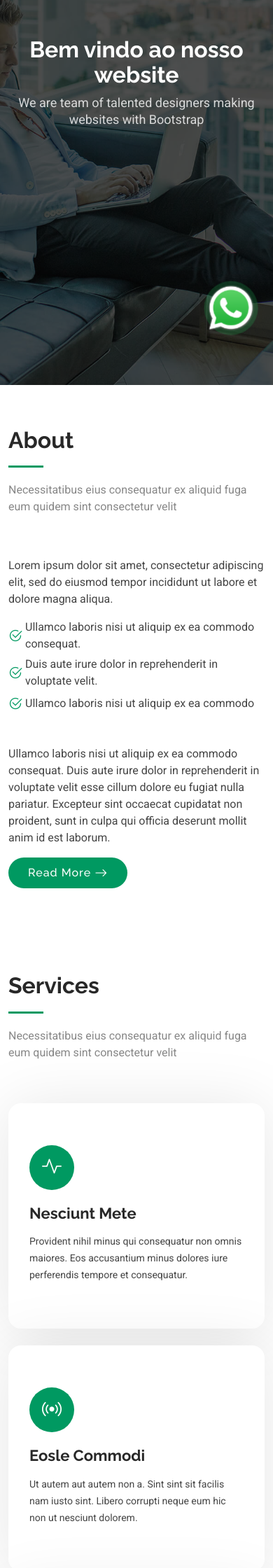
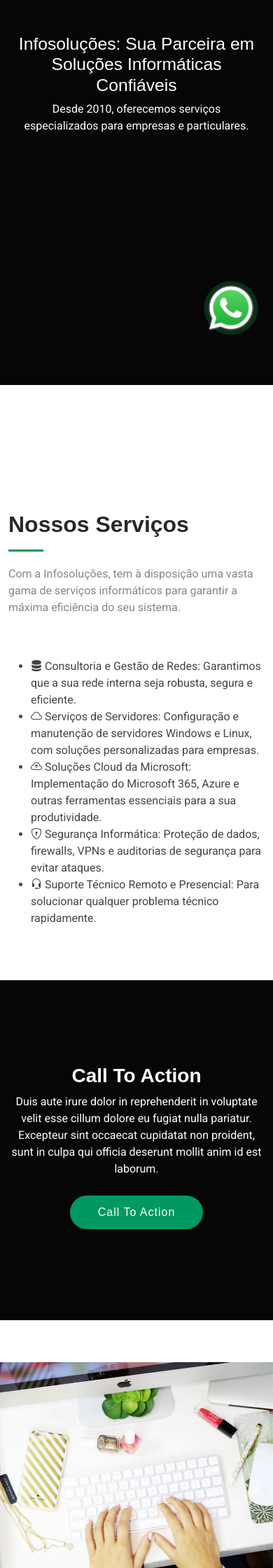
Before and after one commit to fernandes2612/infosolucoes, a PHP site: page / in a window 390 px wide. Shown: the part 294-2534 px from the top of the page at 70% size. Run offline with PHP 8.4, Linux system fonts and the light colour scheme.

Commit message:
info atualizada

```diff
--- a/assets/css/main.css
+++ b/assets/css/main.css
@@ -854,6 +746,8 @@ section,
   display: flex;
   align-items: center;
   justify-content: center;
+  text-align: center;
+  color: white;
 }
 
 .hero img {
@@ -864,45 +758,112 @@ section,
   height: 100%;
   object-fit: cover;
   z-index: 1;
-}
-
-.hero:before {
-  content: "";
-  background: color-mix(in srgb, var(--background-color), transparent 30%);
+  background: #000;
+}
+
+.hero-section {
+  width: 100%;
+  min-height: 100vh;
+  position: relative;
+  padding: 80px 0;
+  display: flex;
+  align-items: center;
+  justify-content: center;
+  text-align: center;
+  color: white;
+}
+
+.hero-background {
   position: absolute;
   inset: 0;
-  z-index: 2;
-}
-
-.hero .container {
+  width: 100%;
+  height: 100%;
+  z-index: 1;
+}
+
+.hero-background img {
+  width: 100%;
+  height: 100%;
+  object-fit: cover;
+  display: block;
+}
+
+.hero-overlay {
+  content: "";
+  background: rgba(255, 255, 255, 0.5);
+  position: absolute;
+  inset: 0;
+  z-index: 2;  /* Ajuste para garantir que o texto no Hero Section seja visível */
+}
+
+.hero-content h2,
+.hero-content p {
+  color: #ffffff; /* Cor branca para contraste com fundo escuro */
+  z-index: 3; /* Garante que o texto fique acima de outros elementos */
+  position: relative; /* Evita sobreposição */
+}
+
+.hero-content {
   position: relative;
   z-index: 3;
-}
-
-.hero h2 {
-  margin: 0;
-  font-size: 48px;
+  max-width: 900px;
+  padding: 0 20px;
+}
+
+.hero-logo h1 {
+  font-size: 3.5rem;
   font-weight: 700;
-}
-
-.hero p {
-  color: color-mix(in srgb, var(--default-color), transparent 20%);
-  margin: 10px 0 20px 0;
-  font-size: 24px;
-}
-
+  text-transform: lowercase;
+  margin-bottom: 30px;
+  color: white;
+}
+
+.hero-title {
+  margin: 0 0 20px 0;
+  font-size: 2.5rem;
+  font-weight: 600;
+  line-height: 1.3;
+}
+
+.hero-description {
+  color: rgba(255, 255, 255, 0.9);
+  margin: 0 auto 30px auto;
+  font-size: 1.3rem;
+  line-height: 1.6;
+  max-width: 700px;
+}
+
+#hero img {
+  display: block;
+  margin: 0 auto;
+  max-width: 100%;
+  height: auto;
+}
+
+/* Ajustes para mobile */
 @media (max-width: 768px) {
-  .hero h2 {
-    font-size: 32px;
-    line-height: 36px;
-  }
-
-  .hero p {
-    font-size: 18px;
-    line-height: 24px;
-  }
-}
-
+  .hero-section {
+    padding: 60px 0;
+    min-height: 90vh;
+  }
+
+  .hero-logo h1 {
+    font-size: 2.5rem;
+    margin-bottom: 20px;
+  }
+
+  .hero-title {
+    font-size: 1.8rem;
+    line-height: 1.2;
+    margin-bottom: 15px;
+  }
+
+  .hero-description {
+    font-size: 1.1rem;
+    line-height: 1.5;
+    margin-bottom: 25px;
+  }
+}
 /*--------------------------------------------------------------
 # About Section
 --------------------------------------------------------------*/
--- a/index.html
+++ b/index.html
@@ -5,18 +5,18 @@
   <meta name="viewport" content="width=device-width, initial-scale=1.0">
   <meta charset="utf-8">
   <meta content="width=device-width, initial-scale=1.0" name="viewport">
-  <title>Info Soluções</title>
+  <title>InfoSoluções</title>
   <meta name="description" content="">
   <meta name="keywords" content="">
 
   <!-- Favicons -->
-  <link href="imagens/Infosoluções_logo_Preto_page-0001-removebg-preview.png" rel="icon">
+  <link href="imagens/simbolo_pagina.png" rel="icon">
 
 
   <!-- Fonts -->
   <link href="https://fonts.googleapis.com" rel="preconnect">
   <link href="https://fonts.gstatic.com" rel="preconnect" crossorigin>
-  <link href="https://fonts.googleapis.com/css2?family=Roboto:ital,wght@0,100;0,300;0,400;0,500;0,700;0,900;1,100;1,300;1,400;1,500;1,700;1,900&family=Poppins:ital,wght@0,100;0,200;0,300;0,400;0,500;0,600;0,700;0,800;0,900;1,100;1,200;1,300;1,400;1,500;1,600;1,700;1,800;1,900&family=Raleway:ital,wght@0,100;0,200;0,300;0,400;0,500;0,600;0,700;0,800;0,900;1,100;1,200;1,300;1,400;1,500;1,600;1,700;1,800;1,900&display=swap" rel="stylesheet">
+  <link href="https://fonts.googleapis.com/css2?family=Roboto:wght@100;300;400;500;700;900&family=Poppins:wght@100;200;300;400;500;600;700;800;900&display=swap" rel="stylesheet">
 
   <!-- Vendor CSS Files -->
   <link href="assets/vendor/bootstrap/css/bootstrap.min.css" rel="stylesheet">
@@ -76,7 +76,7 @@
   <header id="header" class="header d-flex align-items-center fixed-top">
     <div class="container position-relative d-flex align-items-center justify-content-between">
 
-      <a href="index.php" class="logo d-flex align-items-center me-auto me-xl-0">
+      <a href="index.html" class="logo d-flex align-items-center me-auto me-xl-0">
         <!-- Uncomment the line below if you also wish to use an image logo -->
         <!-- <img src="assets/img/logo.png" alt=""> -->
         <img src="imagens/Infosoluções_logo_Preto_page-0001-removebg-preview.png" alt="Logo Info-Soluções" class="sitename">
@@ -84,28 +84,34 @@
 
       <nav id="navmenu" class="navmenu">
         <ul>
-          <li><a href="#hero" class="active">Inicial</a></li>
-          <li><a href="blog.html">Blog</a></li>
+          <li><a href="#hero" class="active">Início</a></li>
           <li class="dropdown"><a href="#"><span>Serviços</span> <i class="bi bi-chevron-down toggle-dropdown"></i></a>
             <ul>
-              <li><a href="#">Dropdown 1</a></li>
-              <li class="dropdown"><a href="#"><span>Deep Dropdown</span> <i class="bi bi-chevron-down toggle-dropdown"></i></a>
+              <li class="dropdown"><a href="#"><span>Particular</span> <i class="bi bi-chevron-down toggle-dropdown"></i></a>
                 <ul>
-                  <li><a href="#">Deep Dropdown 1</a></li>
-                  <li><a href="#">Deep Dropdown 2</a></li>
-                  <li><a href="#">Deep Dropdown 3</a></li>
-                  <li><a href="#">Deep Dropdown 4</a></li>
-                  <li><a href="#">Deep Dropdown 5</a></li>
+                  <li><a href="#">Assistência técnica </a></li>
+                  <li><a href="#">Reparações de hardware</a></li>
+                  <li><a href="#">Montagem e upgrade de PCs</a></li>
+                  <li><a href="#">Remoção de vírus</a></li>
+                  <li><a href="#">Instalação de software</a></li>
                 </ul>
               </li>
-              <li><a href="#">Dropdown 2</a></li>
-              <li><a href="#">Dropdown 3</a></li>
-              <li><a href="#">Dropdown 4</a></li>
+              <li class="dropdown"><a href="#"><span>Empresarial</span> <i class="bi bi-chevron-down toggle-dropdown"></i></a>
+                <ul>
+                  <li><a href="#">Gestão de infraestruturas IT </a></li>
+                  <li><a href="#">Gestão de redes</a></li>
+                  <li><a href="#">Manutenção de servidores</a></li>
+                  <li><a href="#">Suporte técnico remoto</a></li>
+                  <li><a href="#">Consultoria tecnológica</a></li>
+                  <li><a href="#">Venda de equipamentos empresariais</a></li>
                 </ul>
               </li>
-          <li><a href="blog.html">Blog</a></li>
+            </ul>
+          </li>
+          <li><a href="blog.html">blog</a></li>
           <li><a href="#about">Sobre</a></li>
           <li><a href="#contact">Contacto</a></li>
+
         </ul>
         <i class="mobile-nav-toggle d-xl-none bi bi-list"></i>
       </nav>
@@ -119,144 +125,34 @@
 
     <!-- Hero Section -->
     <section id="hero" class="hero section dark-background">
-
-      <img src="assets/img/hero-bg.jpg" alt="" data-aos="fade-in">
-
-      <div class="container d-flex flex-column align-items-center text-center">
-        <h2 data-aos="fade-up" data-aos-delay="100">Bem vindo ao nosso website</h2>
-        <p data-aos="fade-up" data-aos-delay="200">We are team of talented designers making websites with Bootstrap</p>
-
-
+      <img src="imagens/hero.png" alt="Imagem ilustrativa da Infosoluções" data-aos="fade-in">
+      <div class="hero-content">
+        <h2>Infosoluções: Sua Parceira em Soluções Informáticas Confiáveis</h2>
+        <p>Desde 2010, oferecemos serviços especializados para empresas e particulares.</p>
+      </div>
     </section><!-- /Hero Section -->
 
     <!-- About Section -->
     <section id="about" class="about section">
 
-      <!-- Section Title -->
-      <div class="container section-title" data-aos="fade-up">
-        <h2>About</h2>
-        <p>Necessitatibus eius consequatur ex aliquid fuga eum quidem sint consectetur velit</p>
-      </div><!-- End Section Title -->
-
-      <div class="container">
-
-        <div class="row gy-4">
-
-          <div class="col-lg-6 content" data-aos="fade-up" data-aos-delay="100">
-            <p>
-              Lorem ipsum dolor sit amet, consectetur adipiscing elit, sed do eiusmod tempor incididunt ut labore et dolore
-              magna aliqua.
-            </p>
-            <ul>
-              <li><i class="bi bi-check2-circle"></i> <span>Ullamco laboris nisi ut aliquip ex ea commodo consequat.</span></li>
-              <li><i class="bi bi-check2-circle"></i> <span>Duis aute irure dolor in reprehenderit in voluptate velit.</span></li>
-              <li><i class="bi bi-check2-circle"></i> <span>Ullamco laboris nisi ut aliquip ex ea commodo</span></li>
-            </ul>
-          </div>
-
-          <div class="col-lg-6" data-aos="fade-up" data-aos-delay="200">
-            <p>Ullamco laboris nisi ut aliquip ex ea commodo consequat. Duis aute irure dolor in reprehenderit in voluptate velit esse cillum dolore eu fugiat nulla pariatur. Excepteur sint occaecat cupidatat non proident, sunt in culpa qui officia deserunt mollit anim id est laborum. </p>
-            <a href="#" class="read-more"><span>Read More</span><i class="bi bi-arrow-right"></i></a>
-          </div>
-
-        </div>
-
-      </div>
 
     </section><!-- /About Section -->
 
     <!-- Services Section -->
     <section id="services" class="services section">
-
-      <!-- Section Title -->
       <div class="container section-title" data-aos="fade-up">
-        <h2>Services</h2>
-        <p>Necessitatibus eius consequatur ex aliquid fuga eum quidem sint consectetur velit</p>
-      </div><!-- End Section Title -->
-
+        <h2>Nossos Serviços</h2>
+        <p>Com a Infosoluções, tem à disposição uma vasta gama de serviços informáticos para garantir a máxima eficiência do seu sistema.</p>
+      </div>
       <div class="container">
-
-        <div class="row gy-4">
-
-          <div class="col-lg-4 col-md-6" data-aos="fade-up" data-aos-delay="100">
-            <div class="service-item  position-relative">
-              <div class="icon">
-                <i class="bi bi-activity"></i>
+        <ul class="services-list" data-aos="fade-up" data-aos-delay="100">
+          <li><i class="bi bi-server"></i> Consultoria e Gestão de Redes: Garantimos que a sua rede interna seja robusta, segura e eficiente.</li>
+          <li><i class="bi bi-cloud"></i> Serviços de Servidores: Configuração e manutenção de servidores Windows e Linux, com soluções personalizadas para empresas.</li>
+          <li><i class="bi bi-cloud-arrow-up"></i> Soluções Cloud da Microsoft: Implementação do Microsoft 365, Azure e outras ferramentas essenciais para a sua produtividade.</li>
+          <li><i class="bi bi-shield-lock"></i> Segurança Informática: Proteção de dados, firewalls, VPNs e auditorias de segurança para evitar ataques.</li>
+          <li><i class="bi bi-headset"></i> Suporte Técnico Remoto e Presencial: Para solucionar qualquer problema técnico rapidamente.</li>
+        </ul>
       </div>
-              <a href="#" class="stretched-link">
-                <h3>Nesciunt Mete</h3>
-              </a>
-              <p>Provident nihil minus qui consequatur non omnis maiores. Eos accusantium minus dolores iure perferendis tempore et consequatur.</p>
-            </div>
-          </div><!-- End Service Item -->
-
-          <div class="col-lg-4 col-md-6" data-aos="fade-up" data-aos-delay="200">
-            <div class="service-item position-relative">
-              <div class="icon">
-                <i class="bi bi-broadcast"></i>
-              </div>
-              <a href="#" class="stretched-link">
-                <h3>Eosle Commodi</h3>
-              </a>
-              <p>Ut autem aut autem non a. Sint sint sit facilis nam iusto sint. Libero corrupti neque eum hic non ut nesciunt dolorem.</p>
-            </div>
-          </div><!-- End Service Item -->
-
-          <div class="col-lg-4 col-md-6" data-aos="fade-up" data-aos-delay="300">
-            <div class="service-item position-relative">
-              <div class="icon">
-                <i class="bi bi-easel"></i>
-              </div>
-              <a href="#" class="stretched-link">
-                <h3>Ledo Markt</h3>
-              </a>
-              <p>Ut excepturi voluptatem nisi sed. Quidem fuga consequatur. Minus ea aut. Vel qui id voluptas adipisci eos earum corrupti.</p>
-            </div>
-          </div><!-- End Service Item -->
-
-          <div class="col-lg-4 col-md-6" data-aos="fade-up" data-aos-delay="400">
-            <div class="service-item position-relative">
-              <div class="icon">
-                <i class="bi bi-bounding-box-circles"></i>
-              </div>
-              <a href="#" class="stretched-link">
-                <h3>Asperiores Commodit</h3>
-              </a>
-              <p>Non et temporibus minus omnis sed dolor esse consequatur. Cupiditate sed error ea fuga sit provident adipisci neque.</p>
-              <a href="#" class="stretched-link"></a>
-            </div>
-          </div><!-- End Service Item -->
-
-          <div class="col-lg-4 col-md-6" data-aos="fade-up" data-aos-delay="500">
-            <div class="service-item position-relative">
-              <div class="icon">
-                <i class="bi bi-calendar4-week"></i>
-              </div>
-              <a href="#" class="stretched-link">
-                <h3>Velit Doloremque</h3>
-              </a>
-              <p>Cumque et suscipit saepe. Est maiores autem enim facilis ut aut ipsam corporis aut. Sed animi at autem alias eius labore.</p>
-              <a href="#" class="stretched-link"></a>
-            </div>
-          </div><!-- End Service Item -->
-
-          <div class="col-lg-4 col-md-6" data-aos="fade-up" data-aos-delay="600">
-            <div class="service-item position-relative">
-              <div class="icon">
-                <i class="bi bi-chat-square-text"></i>
-              </div>
-              <a href="#" class="stretched-link">
-                <h3>Dolori Architecto</h3>
-              </a>
-              <p>Hic molestias ea quibusdam eos. Fugiat enim doloremque aut neque non et debitis iure. Corrupti recusandae ducimus enim.</p>
-              <a href="#" class="stretched-link"></a>
-            </div>
-          </div><!-- End Service Item -->
-
-        </div>
-
-      </div>
-
     </section><!-- /Services Section -->
 
     <!-- Call To Action Section -->
@@ -331,6 +227,19 @@
 
     </section><!-- /Features Section -->
 
+    <!-- Benefits Section -->
+    <section id="benefits" class="benefits section">
+      <div class="container">
+        <h2 data-aos="fade-up">O que nos torna diferentes?</h2>
+        <ul class="benefits-list" data-aos="fade-up" data-aos-delay="100">
+          <li><i class="bi bi-check-circle"></i> Atendimento Personalizado: Acompanhamos cada cliente de forma única, adaptando as soluções às suas necessidades.</li>
+          <li><i class="bi bi-check-circle"></i> Experiência Comprovada: Mais de uma década de experiência em diferentes áreas da informática e consultoria.</li>
+          <li><i class="bi bi-check-circle"></i> Soluções Seguras: Implementamos e gerimos soluções que protegem dados e garantem a continuidade do seu negócio.</li>
+          <li><i class="bi bi-check-circle"></i> Suporte Proativo: Monitorização constante e manutenção preventiva para evitar problemas antes que eles ocorram.</li>
+        </ul>
+      </div>
+    </section><!-- /Benefits Section -->
+
     <!-- Clients Section -->
     <section id="clients" class="clients section">
 
@@ -339,35 +248,35 @@
         <div class="row g-0 clients-wrap">
 
           <div class="col-xl-3 col-md-4 client-logo">
-            <img src="assets/img/clients/client-1.png" class="img-fluid" alt="">
+            <img src="imagens/microsoft.png" class="img-fluid" alt="">
           </div><!-- End Client Item -->
 
           <div class="col-xl-3 col-md-4 client-logo">
-            <img src="assets/img/clients/client-2.png" class="img-fluid" alt="">
+            <img src="imagens/drayteck.png" class="img-fluid" alt="">
           </div><!-- End Client Item -->
 
           <div class="col-xl-3 col-md-4 client-logo">
-            <img src="assets/img/clients/client-3.png" class="img-fluid" alt="">
+            <img src="imagens/Veeam.png" class="img-fluid" alt="">
           </div><!-- End Client Item -->
 
           <div class="col-xl-3 col-md-4 client-logo">
-            <img src="assets/img/clients/client-4.png" class="img-fluid" alt="">
+            <img src="imagens/Ubiquiti.png" class="img-fluid" alt="">
           </div><!-- End Client Item -->
 
           <div class="col-xl-3 col-md-4 client-logo">
-            <img src="assets/img/clients/client-5.png" class="img-fluid" alt="">
+            <img src="imagens/cisco.png" class="img-fluid" alt="">
           </div><!-- End Client Item -->
 
           <div class="col-xl-3 col-md-4 client-logo">
-            <img src="assets/img/clients/client-6.png" class="img-fluid" alt="">
+            <img src="imagens/Fortinet.png" class="img-fluid" alt="">
           </div><!-- End Client Item -->
 
           <div class="col-xl-3 col-md-4 client-logo">
-            <img src="assets/img/clients/client-7.png" class="img-fluid" alt="">
+            <img src="imagens/Tp-Link.png" class="img-fluid" alt="">
           </div><!-- End Client Item -->
 
           <div class="col-xl-3 col-md-4 client-logo">
-            <img src="assets/img/clients/client-8.png" class="img-fluid" alt="">
+            <img src="imagens/Amazon.png" class="img-fluid" alt="">
           </div><!-- End Client Item -->
 
         </div>
@@ -772,17 +681,12 @@
 
     <!-- Contact Section -->
     <section id="contact" class="contact section light-background">
-
-      <!-- Section Title -->
       <div class="container section-title" data-aos="fade-up">
-        <h2>Contacto</h2>
-        <p>Se precisar de ajuda, não hesite em contactar-nos!</p>
-      </div><!-- End Section Title -->
-
+        <h2>Entre em Contato com a Infosoluções</h2>
+        <p>Estamos à disposição para responder a todas as suas questões e oferecer o suporte que precisa. Envie-nos uma mensagem ou ligue para agendar uma consulta personalizada.</p>
+      </div>
       <div class="container" data-aos="fade" data-aos-delay="100">
-
         <div class="row gy-4">
-
           <div class="col-lg-4">
             <div class="info-item d-flex" data-aos="fade-up" data-aos-delay="200">
               <i class="bi bi-geo-alt flex-shrink-0"></i>
@@ -790,26 +694,22 @@
                 <h3>Morada</h3>
                 <p>R. do Dourado 297 1º andar, Sala 4, 3700-172 São João da Madeira</p>
               </div>
-            </div><!-- End Info Item -->
-
+            </div>
             <div class="info-item d-flex" data-aos="fade-up" data-aos-delay="300">
               <i class="bi bi-telephone flex-shrink-0"></i>
               <div>
-                <h3>Telemóvel</h3>
-                <p>912 094 963</p>
+                <h3>Telefone</h3>
+                <p>+351 912 094 963</p>
               </div>
-            </div><!-- End Info Item -->
-
+            </div>
             <div class="info-item d-flex" data-aos="fade-up" data-aos-delay="400">
               <i class="bi bi-envelope flex-shrink-0"></i>
               <div>
                 <h3>Email</h3>
                 <p>ruibulhosa@infosolucoes.pt</p>
               </div>
-            </div><!-- End Info Item -->
-
             </div>
-
+          </div>
           <div class="col-lg-8">
             <form id="contactForm" class="php-email-form" action="forms/enviar.php" method="post">
               <div class="row">
@@ -827,19 +727,13 @@
                 <textarea class="form-control" name="message" rows="5" placeholder="Mensagem" required></textarea>
               </div>
               <div class="text-center">
-                  <div class="loading">A enviar mensagem...</div>
-                  <div class="error-message"></div>
-                  <div class="sent-message">Sua mensagem foi enviada com sucesso. Obrigado!</div>
                 <button type="submit">Enviar Mensagem</button>
               </div>
             </form>
-          </div><!-- End Contact Form -->
-
           </div>
-
         </div>
-
-    </section><!-- /Contact Section -->
+      </div>
+    </section>
 
   </main>
 
@@ -958,6 +852,22 @@
             errorMessage.style.display = 'block';
         });
     });
+
+    AOS.init({
+      once: true, // Garante que a animação aconteça apenas uma vez
+      duration: 1000, // Duração da animação em milissegundos
+      easing: 'ease-in-out', // Suaviza a animação
+      offset: 120, // Ajusta o ponto de início da animação
+    });
+  </script>
+  <script>
+    $(document).ready(function(){
+      $('.dropdown-submenu a.test').on("click", function(e){
+        $(this).next('ul').toggle();
+        e.stopPropagation();
+        e.preventDefault();
+      });
+    });
     </script>
 
 </body>
```
Also changed, not shown: other parts of assets/css/main.css (+21 -129 lines), imagens/Amazon.png (added), imagens/Fortinet.png (added), imagens/Tp-Link.png (added), imagens/Ubiquiti.png (added), imagens/Veeam.png (added), imagens/cisco.png (added), imagens/drayteck.png (added), imagens/microsoft.png (added), imagens/simbolo_pagina.png (added), 1 other file. Lines whose indentation alone changed are shown as unchanged.
